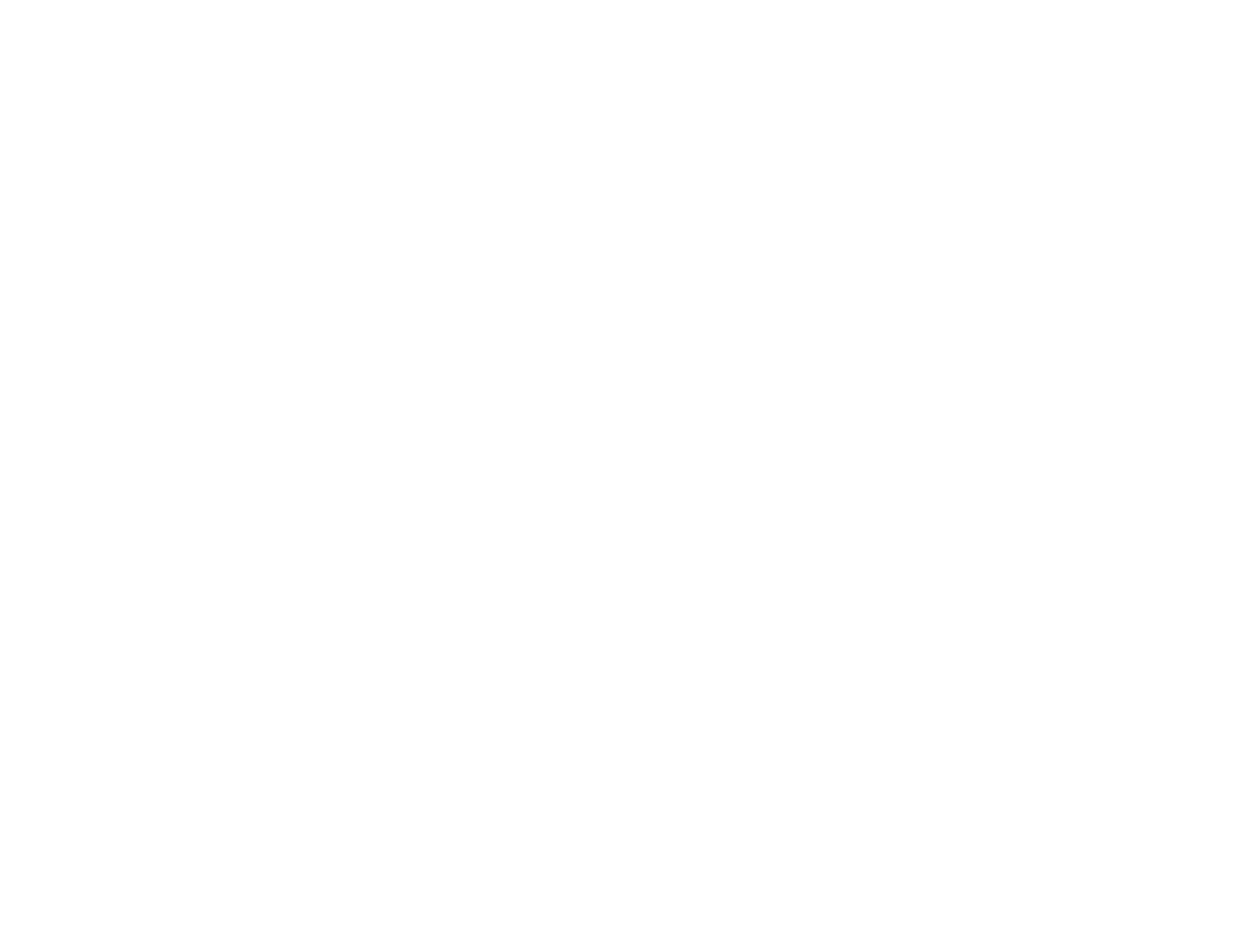
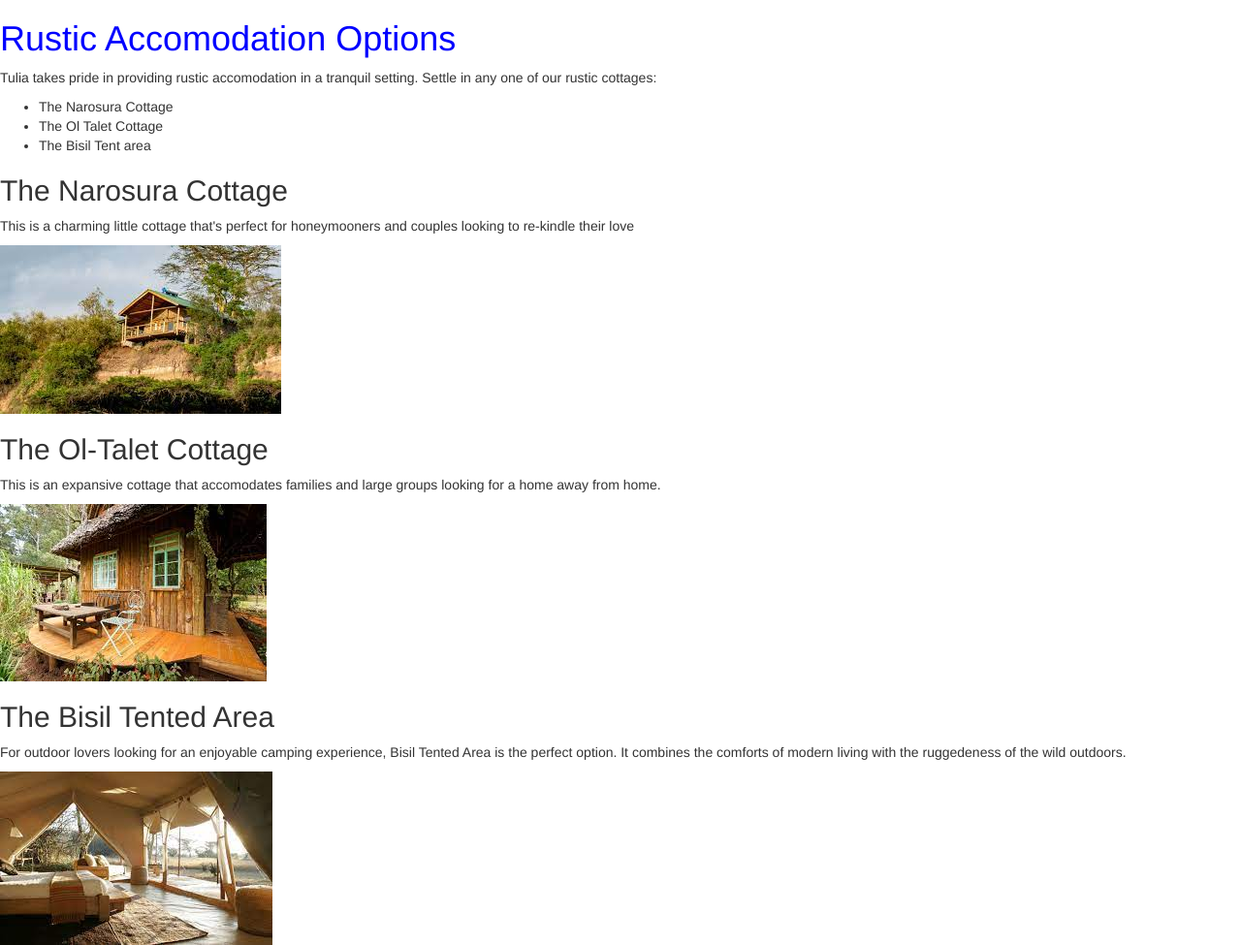
Before and after one commit to samoina/resort-website, a plain HTML site: page accommodations.html in a window 1280 px wide. Shown: the whole page at 97% size. Before the commit the page ends 800 px from the top, so only its background shows below. Drawn offline with nearby package versions, Linux system fonts and the light colour scheme.

Commit message:
Add content to the different pages and link custom CSS stylesheet and Bootstrap

```diff
--- a/CSS/styles.css
+++ b/CSS/styles.css
@@ -0,0 +1,3 @@
+h1 {
+  color: blue;
+}
--- a/accommodations.html
+++ b/accommodations.html
@@ -0,0 +1,33 @@
+<!DOCTYPE html>
+<html lang="en">
+<head>
+  <meta charset="UTF-8">
+  <meta http-equiv="X-UA-Compatible" content="IE=edge">
+  <meta name="viewport" content="width=device-width, initial-scale=1.0">
+  <title>Rustic Accomodation</title>
+  <link rel="stylesheet" href="https://maxcdn.bootstrapcdn.com/bootstrap/3.3.7/css/bootstrap.min.css" integrity="sha384-BVYiiSIFeK1dGmJRAkycuHAHRg32OmUcww7on3RYdg4Va+PmSTsz/K68vbdEjh4u" crossorigin="anonymous">
+  <link rel="stylesheet" href="CSS/styles.css">
+</head>
+<body>
+  <h1>Rustic Accomodation Options</h1>
+  <p>Tulia takes pride in providing rustic accomodation in a tranquil setting. Settle in any one of our rustic cottages:
+    <ul>
+      <li>The Narosura Cottage</li>
+      <li>The Ol Talet Cottage</li>
+      <li>The Bisil Tent area</li>
+    </ul>
+  </p>
+  <h2>The Narosura Cottage</h2>
+  <p>This is a charming little cottage that's perfect for honeymooners and couples looking to re-kindle their love</p>
+  <img src="images/narosura.jpeg" alt="Narosura Cottage">
+  <h2>The Ol-Talet Cottage</h2>
+  <p>This is an expansive cottage that accomodates families and large groups looking for a home away from home.</p>
+  <img src="images/ol-talet.jpeg" alt="Ol-Talet Cottage">
+  <h2>The Bisil Tented Area</h2>
+  <p>For outdoor lovers looking for an enjoyable camping experience, Bisil Tented Area is the perfect option. It combines the comforts of modern living with the ruggedeness of the wild outdoors.</p>
+  <img src="images/bisil.jpeg" alt="Bisil Tented Area">
+
+
+
+</body>
+</html>
```
Also changed, not shown: contact.html (+14 -0 lines), index.html (+2 -0 lines), images/bisil.jpeg (added), images/nairekia.jpeg (added), images/narosura.jpeg (added), images/ol-talet.jpeg (added).
